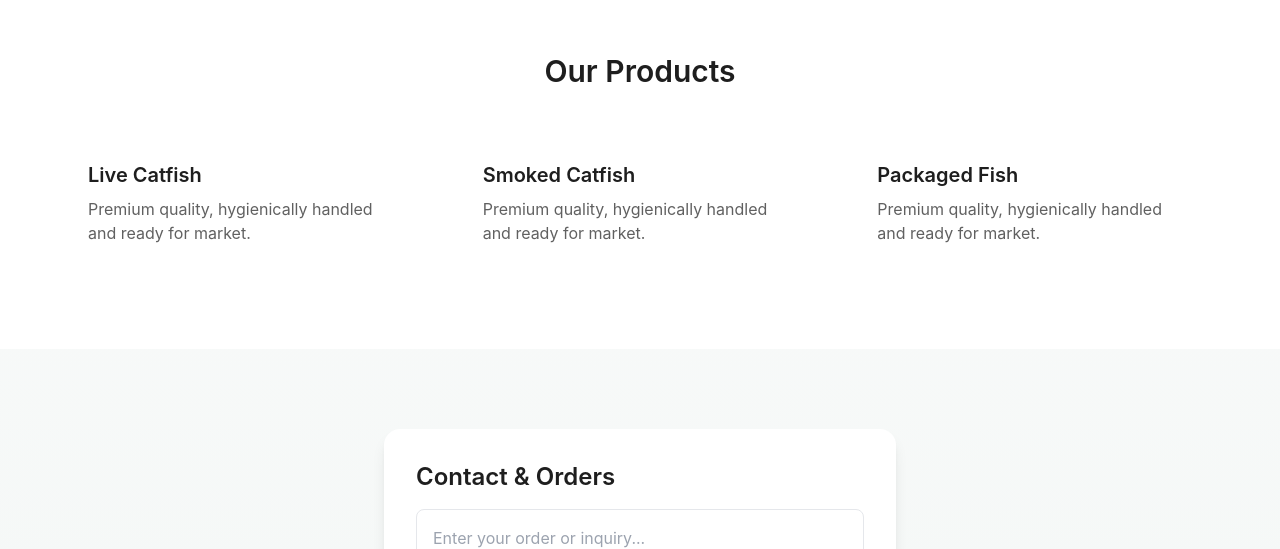
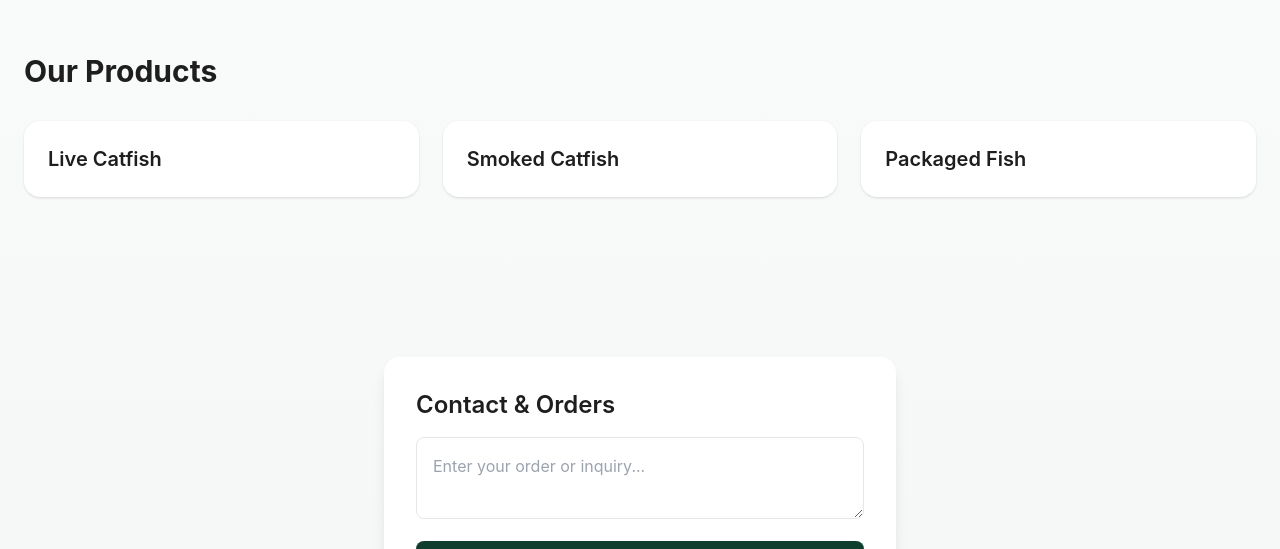
Before and after one commit to paaemma1/ediblefarms, a Next.js app in the folder frontend/: page / in a window 1280 px wide. Shown: the part 827-1376 px from the top of the page. Built offline with nearby package versions, Linux system fonts and the light colour scheme.

Commit message:
Refactor Products component layout and styling

```diff
--- a/frontend/components/Products.js
+++ b/frontend/components/Products.js
@@ -1,25 +1,20 @@
-export default function Products(){
+export default function Products() {
   return (
-    <section className="py-20 px-6 bg-white">
-      <h2 className="text-3xl font-semibold text-center mb-12">
-        Our Products
-      </h2>
+    <section className="py-20 px-6">
+      <h2 className="text-3xl font-bold mb-8">Our Products</h2>
 
-      <div className="grid md:grid-cols-3 gap-8 max-w-6xl mx-auto">
+      <div className="grid md:grid-cols-3 gap-6">
+        <div className="p-6 bg-white rounded-2xl shadow">
+          <h3 className="text-xl font-semibold">Live Catfish</h3>
+        </div>
 
-        {[
-          "Live Catfish",
-          "Smoked Catfish",
-          "Packaged Fish"
-        ].map((item, i) => (
-          <div key={i} className="p-6 rounded-2xl bg-mist hover:shadow-xl transition">
-            <h3 className="text-xl font-semibold">{item}</h3>
-            <p className="mt-2 opacity-70">
-              Premium quality, hygienically handled and ready for market.
-            </p>
-          </div>
-        ))}
+        <div className="p-6 bg-white rounded-2xl shadow">
+          <h3 className="text-xl font-semibold">Smoked Catfish</h3>
+        </div>
 
+        <div className="p-6 bg-white rounded-2xl shadow">
+          <h3 className="text-xl font-semibold">Packaged Fish</h3>
+        </div>
       </div>
     </section>
   )
```
